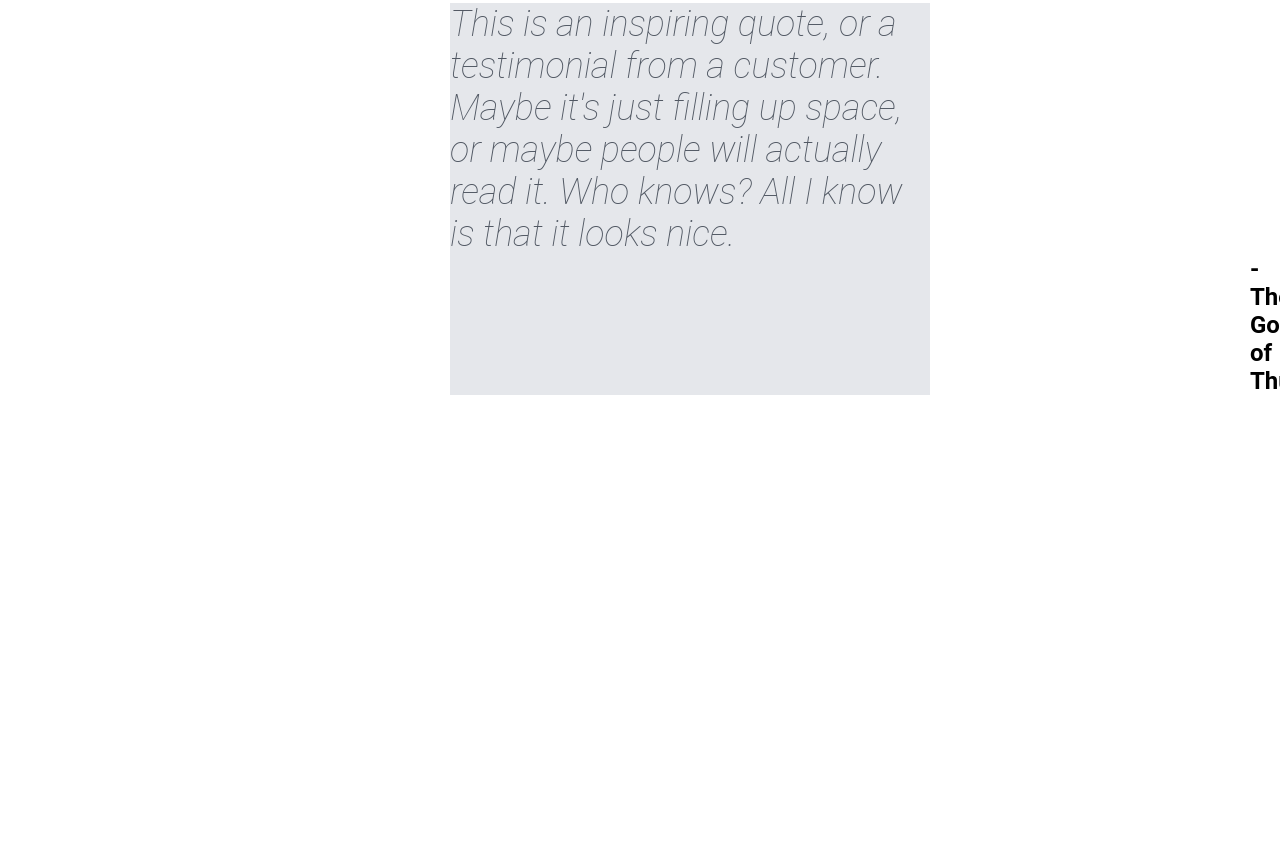
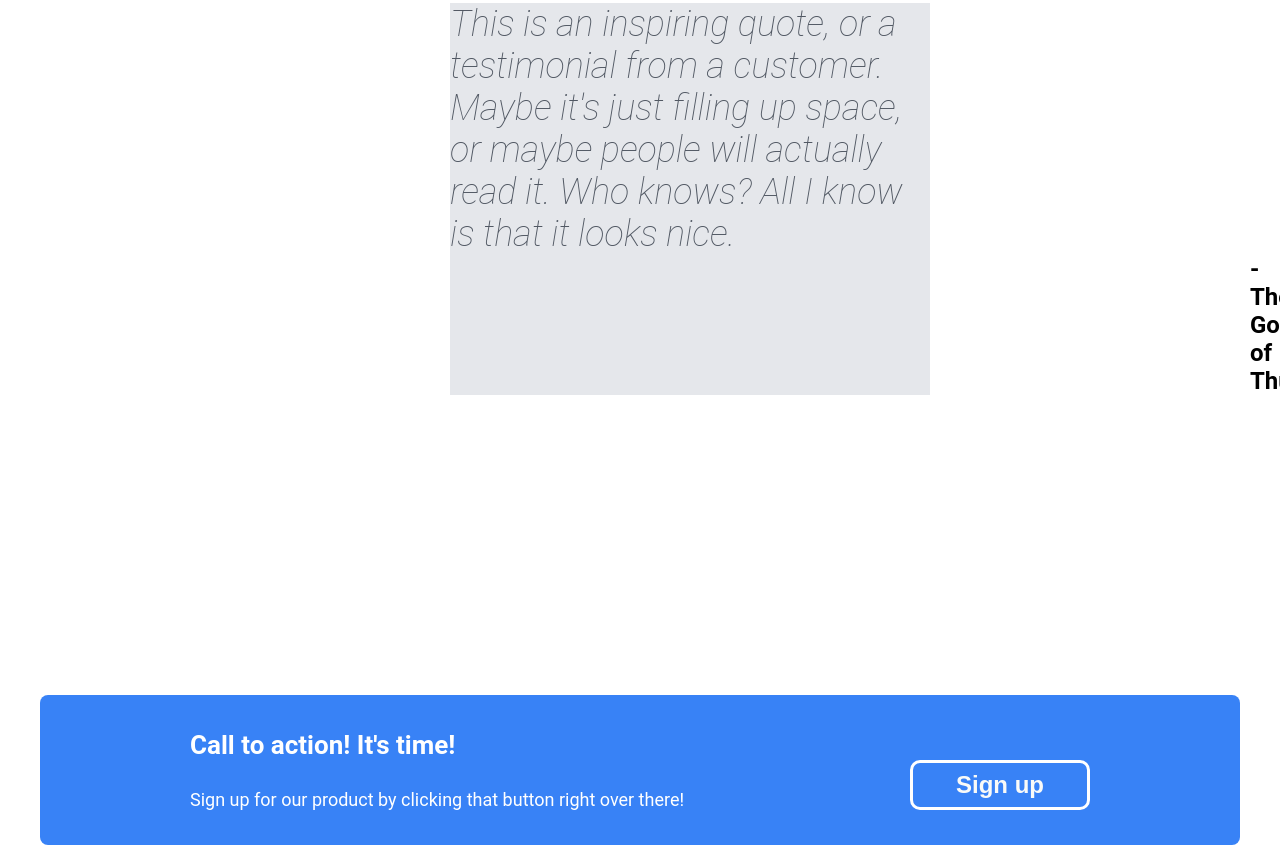
Before and after one commit to ArminKGW/landing-page, a plain HTML site: page index.html in a window 1280 px wide. Shown: the part 1440-2285 px from the top of the page. Before the commit the page ends 2248 px from the top, so only its background shows below. Drawn offline with Linux system fonts and the light colour scheme.

Commit message:
Add blue "call to action" part
Not completed yet, should remove the gap between the title and text below it.

```diff
--- a/index.html
+++ b/index.html
@@ -55,6 +55,14 @@
             <div class="quote"><em>This is an inspiring quote, or a testimonial from a customer. Maybe it's just filling up space, or maybe people will actually read it. Who knows? All I know is that it looks nice.</em></div>
             <div class="thor">-Thor, God of Thunder</div>
         </div>
+        <div class="call-box">
+            <div class="call-content">
+              <div class="call-title">Call to action! It's time!</div>
+              <div class="bottom-content">
+                <div class="call-text">Sign up for our product by clicking that button right over there!</div>
+                <button>Sign up</button>
+            </div>
+        </div>
     </div>
 </body>
 </html>
--- a/styles.css
+++ b/styles.css
@@ -43,6 +43,10 @@ button{
     width: 180px;
     height: 50px;
     border: 0;
+}
+
+.bottom-content button{
+    border: solid white 3px;
 }
 
 .content{
@@ -129,3 +133,40 @@ a{
     font-weight: bold;
     margin-left: 800px;
 }
+
+.call-box{
+    margin: 300px auto;
+    height: 150px;
+    width: 1200px;
+    border-radius: 8px;
+    background-color: #3882F6;
+    display: flex;
+    justify-content: center;
+    align-items: center;
+}
+
+.call-content{
+    height: 100px;
+    width: 900px;
+    display: flex;
+    flex-direction: column;
+    justify-content: center;
+}
+
+.bottom-content{
+    display: flex;
+    justify-content: space-between;
+    align-items: flex-end;
+}
+
+.call-title{
+    font-size: 26px;
+    color: white;
+    font-weight: bold;
+
+}
+
+.call-text{
+    font-size: 18px;
+    color: white;
+}
```
